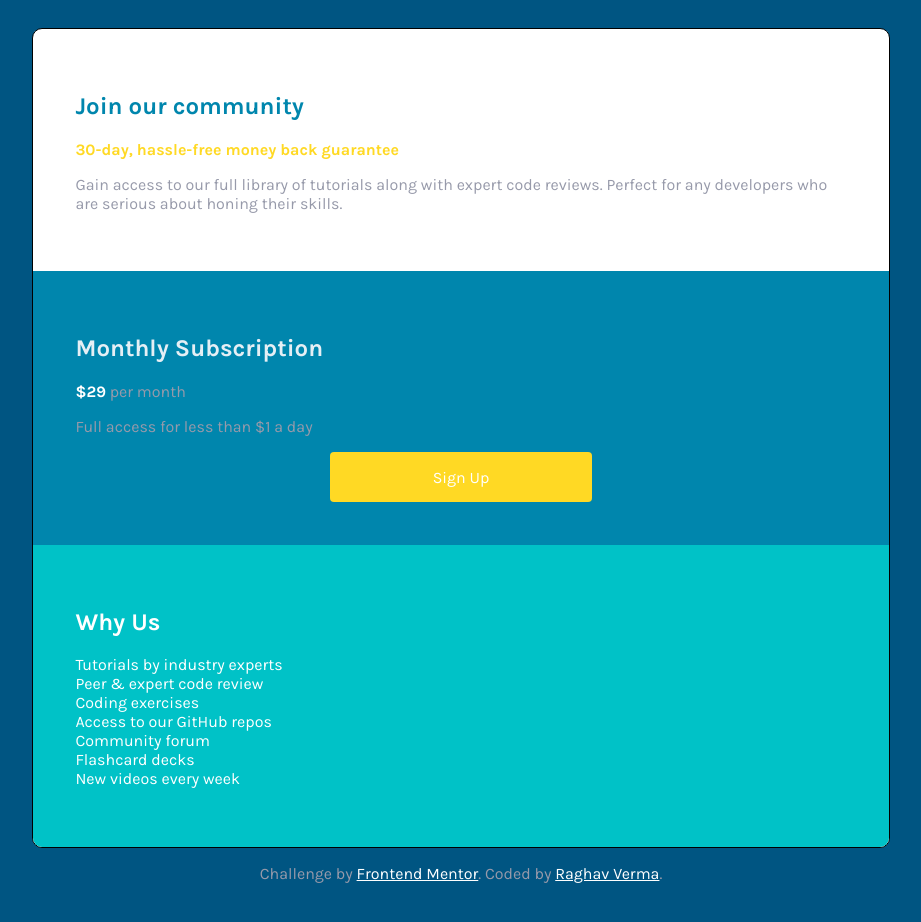
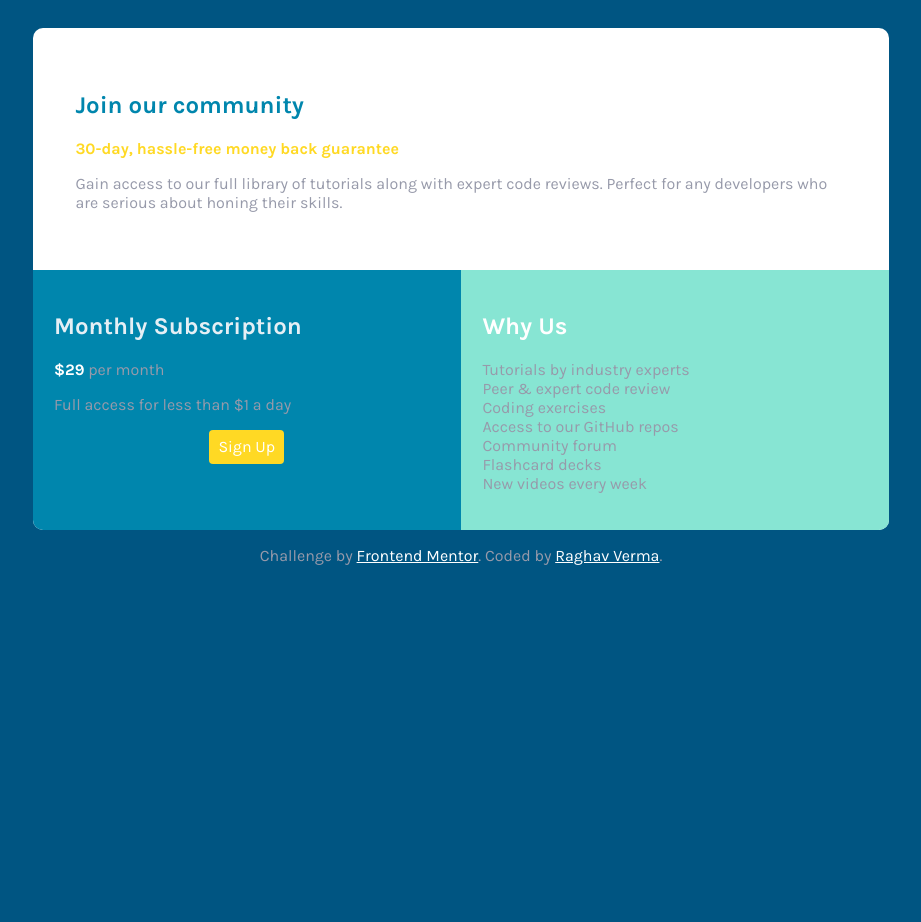
Before and after one commit to rverma510/single-price-grid-component, a plain HTML site: page index.html in a window 1280 px wide. Shown: the whole page, without its empty margins (179-1100 px from the left). After the commit the page ends 800 px from the top, so only its background shows below. Drawn offline with Linux system fonts and the light colour scheme.

Commit message:
Adding responsiveness

```diff
--- a/style.css
+++ b/style.css
@@ -1,3 +1,6 @@
+* {
+    box-sizing: border-box;
+}
 html {
     font-family: 'Karla', sans-serif;
 }
@@ -10,15 +13,30 @@ body {
 
 .wrapper {
     background-color: #ffffff;
-    border: 1px solid black;
     border-radius: 10px;
     overflow: hidden;
+    background-clip: padding-box;
     width: 70%;
     margin: 0 auto;
 }
 
+@media screen and (min-width: 500px) {
+    .wrapper {
+        display: grid;
+        grid-template-columns: repeat(2, 1fr);
+        grid-template-rows: repeat(2, auto);
+    }
+    .community {
+        grid-column: 1 / 3;
+    }
+}
+
 section {
     padding: 5%;
+}
+
+.community {
+    overflow: auto;
 }
 
 .community h2{
@@ -31,6 +49,7 @@ section {
 
 .subscription {
     background-color:#0086ad;
+    overflow: auto;
 }
 
 .subscription h2{
@@ -46,7 +65,7 @@ section {
     background-color: #ffd924;
     display: block;
     text-decoration: none;
-    width: 30%;
+    width: 75px;
     margin: 0 auto;
     padding: 2%;
     border-radius: 4px;
@@ -55,10 +74,11 @@ section {
 }
 
 .why-us {
-    background-color: #00c2c7;
+    background-color: #87e5d3;
+    overflow: auto;
 }
 
-.why-us {
+.why-us h2{
     color: #ffffff;
 }
 .why-us ul {
```
